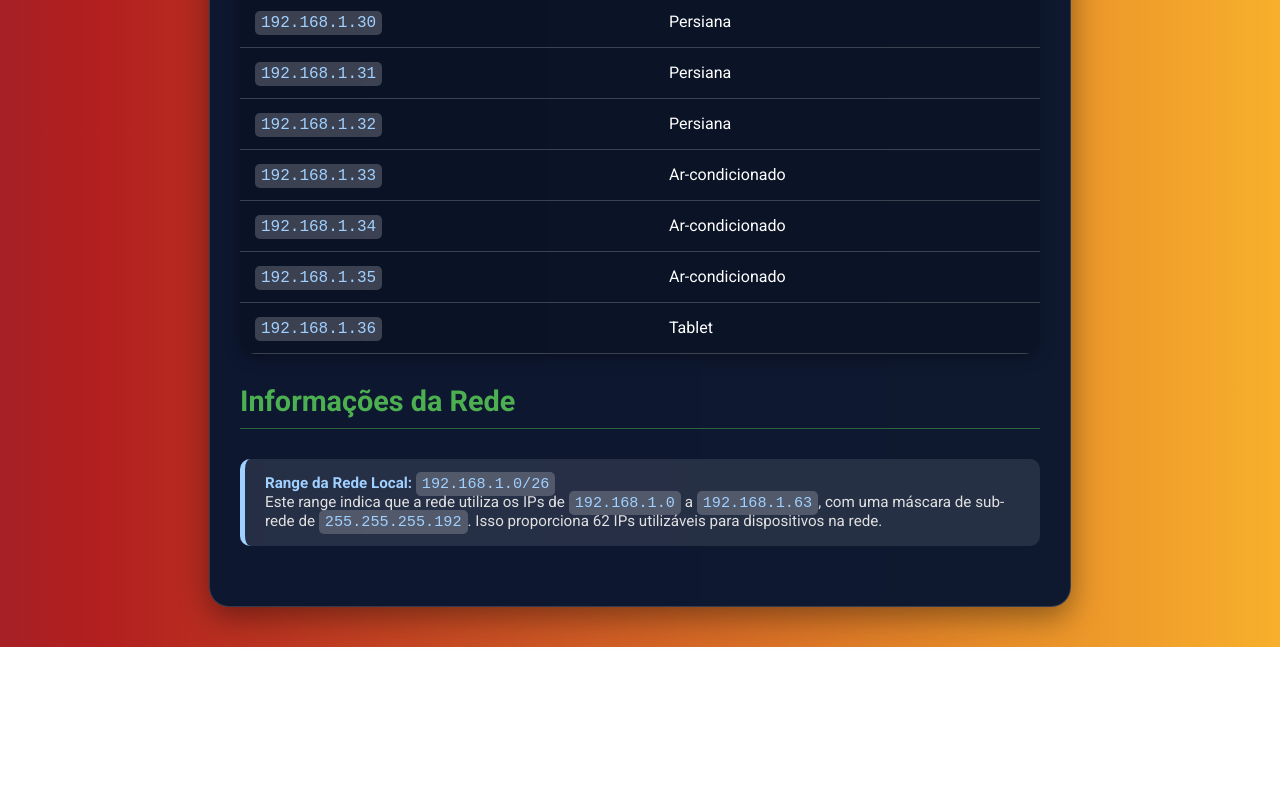
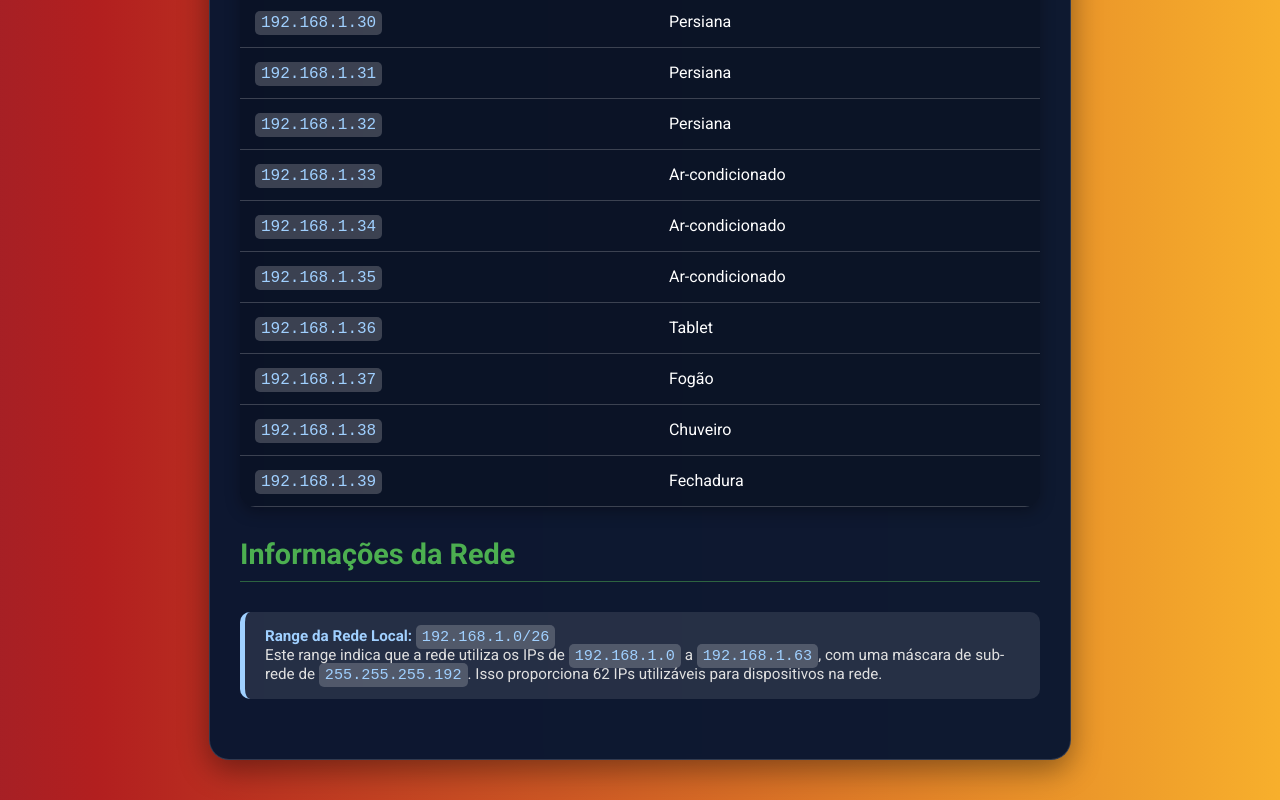
Before and after one commit to helozinha1/PI-minha-casa-IPs, a plain HTML site: page index.html in a window 1280 px wide. Shown: the part 1899-2699 px from the top of the page. Before the commit the page ends 2546 px from the top, so only its background shows below. Drawn offline with Linux system fonts and the light colour scheme.

Commit message:
index.html

```diff
--- a/index.html
+++ b/index.html
@@ -61,6 +61,9 @@
                 <tr><td><code>192.168.1.34</code></td><td>Ar-condicionado</td></tr>
                 <tr><td><code>192.168.1.35</code></td><td>Ar-condicionado</td></tr>
                 <tr><td><code>192.168.1.36</code></td><td>Tablet</td></tr>
+                <tr><td><code>192.168.1.37</code></td><td>Fogão</td></tr>
+                <tr><td><code>192.168.1.38</code></td><td>Chuveiro</td></tr>
+                <tr><td><code>192.168.1.39</code></td><td>Fechadura</td></tr>
             </tbody>
         </table>
 
```
